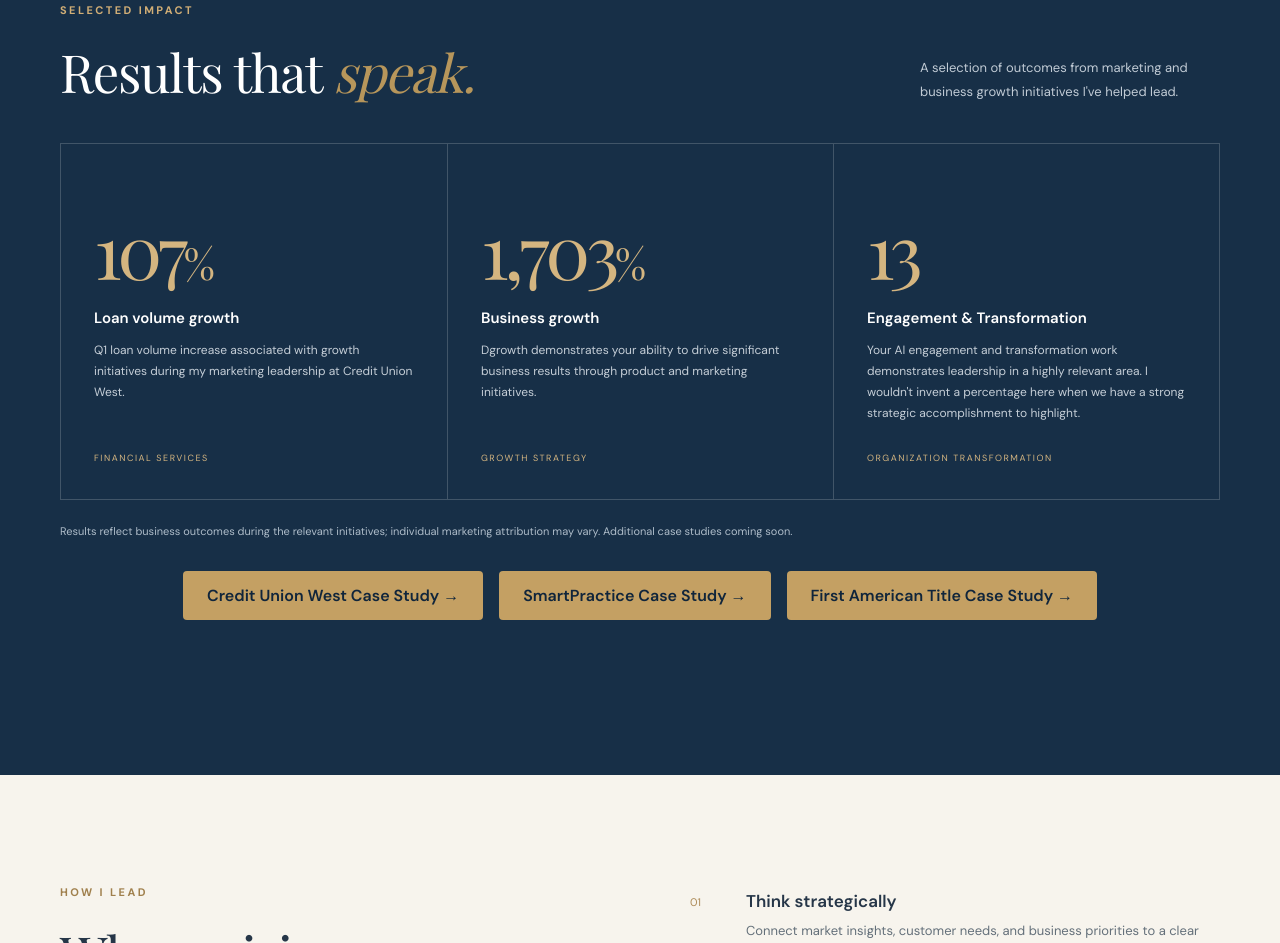
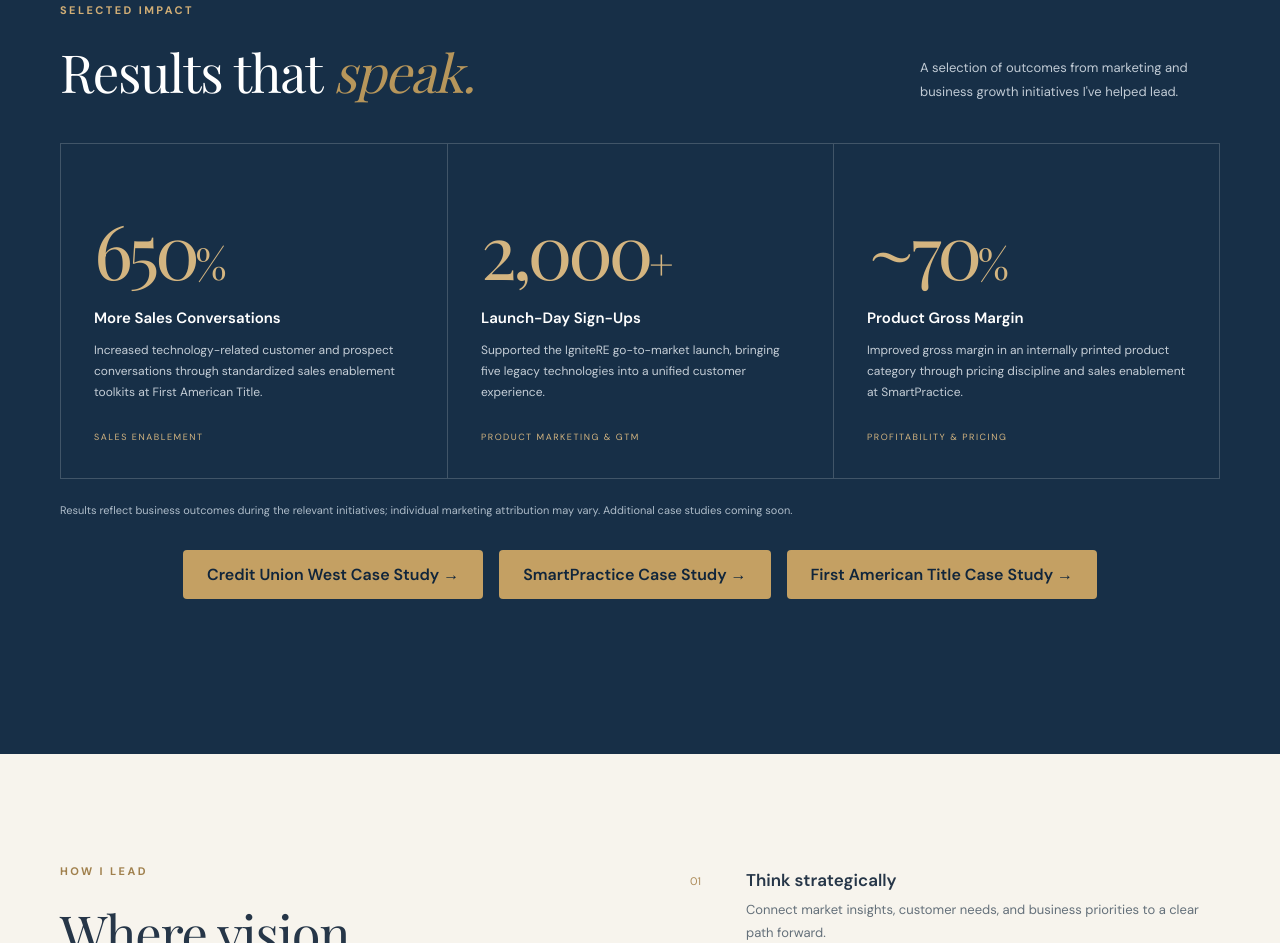
Before and after one commit to JenWiblishouser/JenWiblishouser.github.io, a plain HTML site: page index.html in a window 1280 px wide. Shown: the part 1595-2538 px from the top of the page. Drawn offline with nearby package versions, Linux system fonts and the light colour scheme; a script that the page names is missing; a web font is replaced by a local one.

Commit message:
Revise impact section with new sales and growth data
Updated impact section with new metrics and descriptions.

```diff
--- a/index.html
+++ b/index.html
@@ -27,7 +27,7 @@
           <p class="eyebrow">
 <span class="eyebrow-line"></span> MARKETING LEADERSHIP · GROWTH · TRANSFORMATION <span class="eyebrow-line"></span></p>
          <h1>I turn complex<br>business challenges<br>into <em>measurable growth.</em></h1>
-          <p class="hero-description"><p class="hero-description">
+         <p class="hero-description">
   I'm <strong>Jennifer Wiblishouser</strong>, a marketing executive
   connecting customer insights, product strategy, technology, and teams
   to accelerate growth, improve business performance, and lead meaningful change.
@@ -61,11 +61,33 @@ style="width: 100%; height: 100%; object-fit: cover; object-position: center 35%
     </section>
     <section id="impact" class="section section-navy">
       <div class="container"><div class="section-heading"><div><p class="section-label section-label-gold">SELECTED IMPACT</p><h2>Results that <em>speak.</em></h2></div><p class="section-aside">A selection of outcomes from marketing and business growth initiatives I've helped lead.</p></div>
-        <div class="impact-grid">
-          <article class="impact-card"><span class="impact-index">01</span><div class="impact-number">107<span>%</span></div><h3>Loan volume growth</h3><p>Q1 loan volume increase associated with growth initiatives during my marketing leadership at Credit Union West.</p><span class="impact-tag">FINANCIAL SERVICES</span></article>
-          <article class="impact-card"><span class="impact-index">02</span><div class="impact-number">1,703<span>%</span></div><h3>Business growth</h3><p>Dgrowth demonstrates your ability to drive significant business results through product and marketing initiatives.</p><span class="impact-tag">GROWTH STRATEGY</span></article>
-          <article class="impact-card"><span class="impact-index">AI</span><div class="impact-number">13</div><h3>Engagement & Transformation</h3><p>Your AI engagement and transformation work demonstrates leadership in a highly relevant area. I wouldn't invent a percentage here when we have a strong strategic accomplishment to highlight.</p><span class="impact-tag">ORGANIZATION TRANSFORMATION</span></article>
-        </div>
+
+<div class="impact-grid">
+  <article class="impact-card">
+    <span class="impact-index">01</span>
+    <div class="impact-number">650<span>%</span></div>
+    <h3>More Sales Conversations</h3>
+    <p>Increased technology-related customer and prospect conversations through standardized sales enablement toolkits at First American Title.</p>
+    <span class="impact-tag">SALES ENABLEMENT</span>
+  </article>
+
+  <article class="impact-card">
+    <span class="impact-index">02</span>
+    <div class="impact-number">2,000<span>+</span></div>
+    <h3>Launch-Day Sign-Ups</h3>
+    <p>Supported the IgniteRE go-to-market launch, bringing five legacy technologies into a unified customer experience.</p>
+    <span class="impact-tag">PRODUCT MARKETING &amp; GTM</span>
+  </article>
+
+  <article class="impact-card">
+    <span class="impact-index">03</span>
+    <div class="impact-number">~70<span>%</span></div>
+    <h3>Product Gross Margin</h3>
+    <p>Improved gross margin in an internally printed product category through pricing discipline and sales enablement at SmartPractice.</p>
+    <span class="impact-tag">PROFITABILITY &amp; PRICING</span>
+  </article>
+</div>
+
         <p class="impact-note">Results reflect business outcomes during the relevant initiatives; individual marketing attribution may vary. Additional case studies coming soon.</p>
 
 
```
